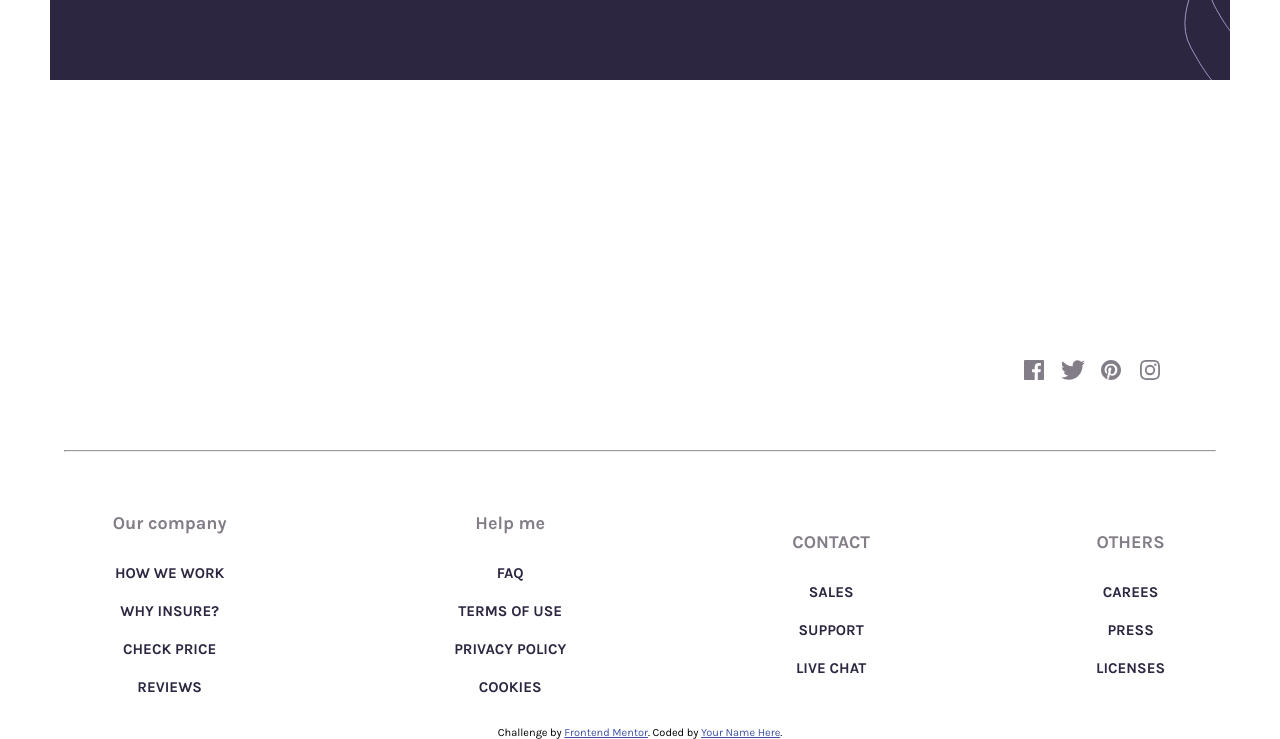
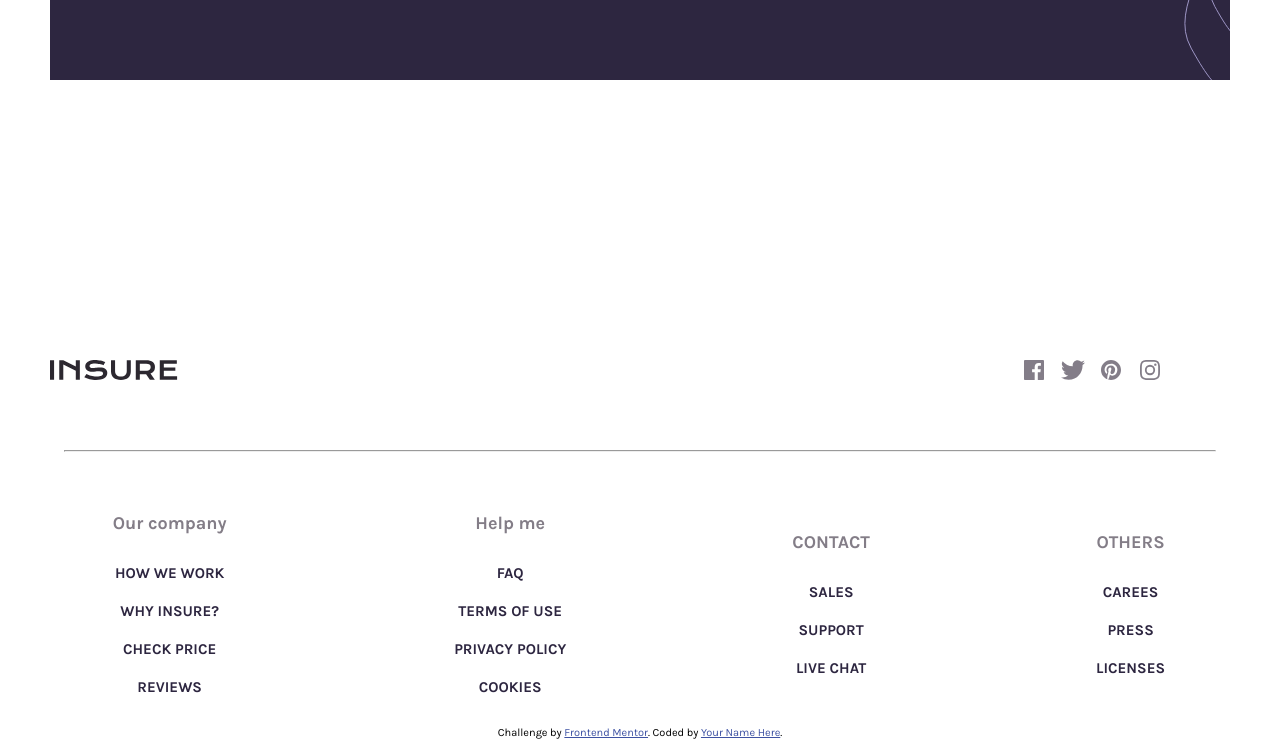
Before and after one commit to fredjhosnick/insure-projekt, a plain HTML site: page index.html in a window 1280 px wide. Shown: the part 1378-2117 px from the top of the page. Drawn offline with nearby package versions, Linux system fonts and the light colour scheme; a web font is replaced by a local one.

Commit message:
edited index style

```diff
--- a/index.html
+++ b/index.html
@@ -97,7 +97,7 @@
       </section>
       <footer>
         <div class="medias-footer">
-          <div class="logo"></div>
+          <img class="logo" src="/images/logo.svg" alt="" />
           <div class="medias-items">
             <div class="item-facebook itm-img"></div>
             <div class="item-twitter itm-img"></div>
--- a/myStyle.css
+++ b/myStyle.css
@@ -210,8 +210,9 @@ footer {
   margin: 20px auto;
 }
 .medias-footer .logo {
-  width: 100%;
-  height: 20px;
+  width: 30%;
+  height: 100%;
+  margin: 10px auto;
 }
 .medias-items {
   display: flex;
@@ -467,8 +468,9 @@ footer {
     align-items: center;
   }
   .medias-footer .logo {
-    width: 30%;
-    height: 20px;
+    width: 10%;
+    height: 100%;
+    margin: 10px 0 10px 50px;
   }
   .medias-items {
     width: 20%;
```
